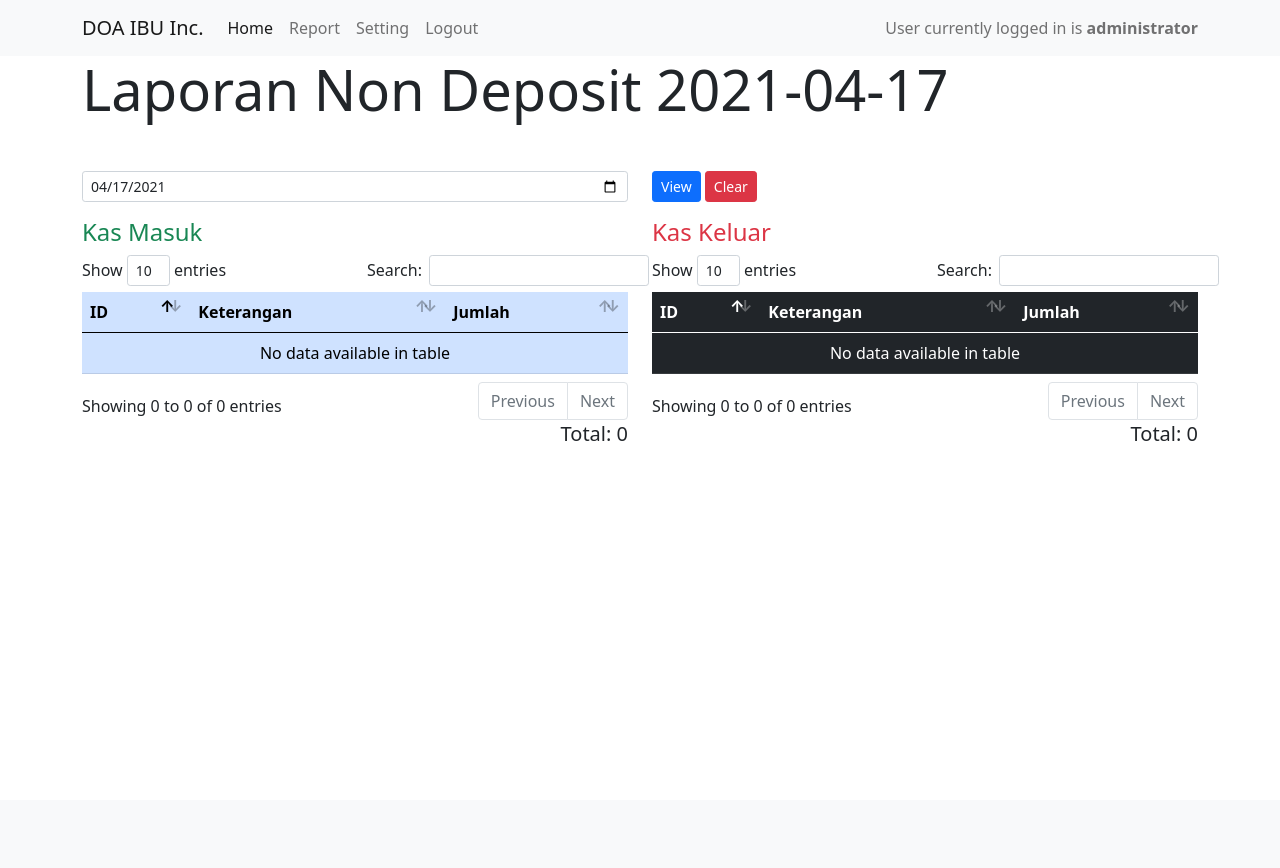
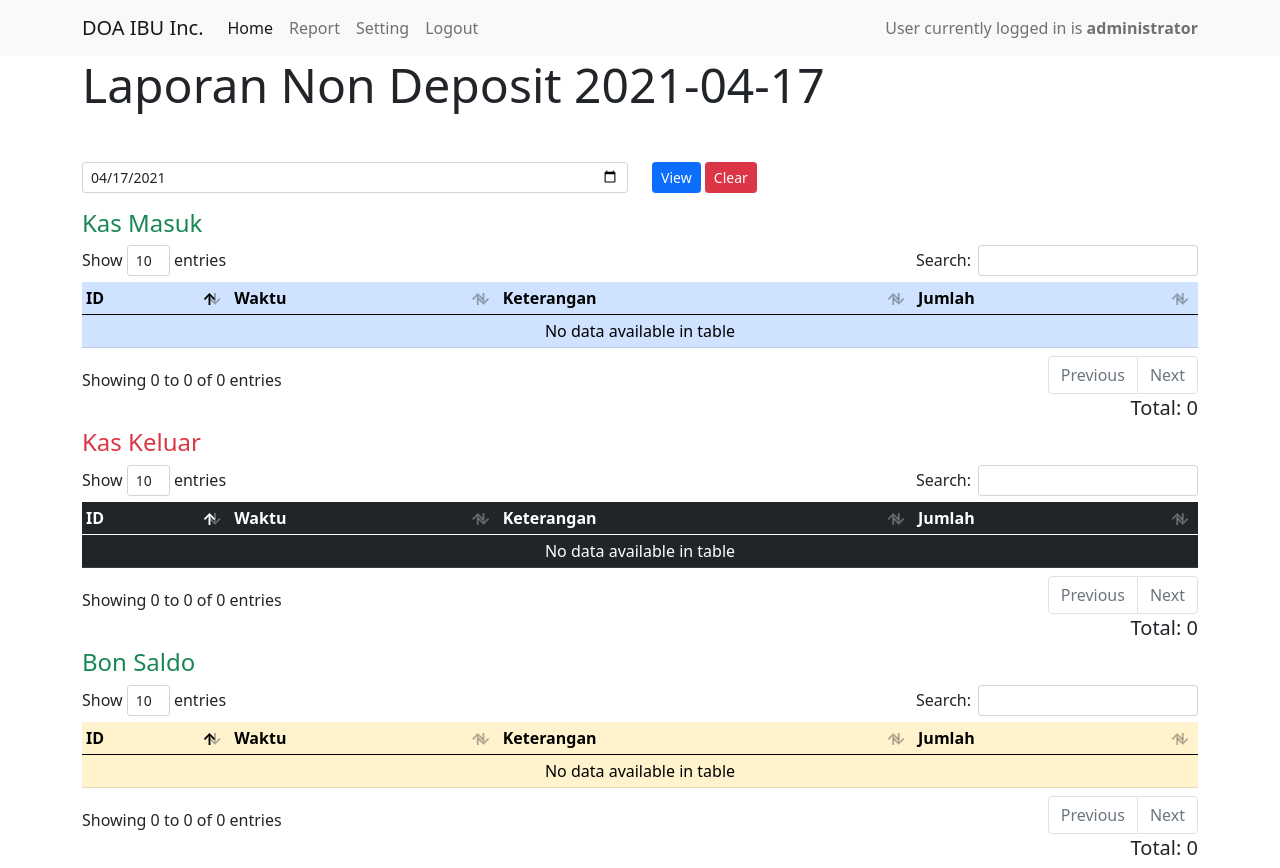
Before and after one commit to fendnugraha/pos, a CodeIgniter app: page /pos/home/report in a window 1280 px wide. Before the commit the page ends 441 px from the top, so only its background shows below. Run offline with CodeIgniter, Linux system fonts and the light colour scheme; a user stored in the database is signed in; data comes from the database, SQL or seed files in the repository; data that the repository does not hold is empty; some libraries are stand-ins or nearby versions.

Commit message:
fix filter tanggal report

```diff
--- a/application/controllers/Home.php
+++ b/application/controllers/Home.php
@@ -70,13 +70,19 @@ class Home extends CI_Controller
             $produk = $this->input->post('produk');
         };
 
+        if (null !== $this->input->post('cash')) {
+            $metode = 0;
+        } else {
+            $metode = 3;
+        }
+
         $konsumen = $idagen . "-" . $cekid['name'];
 
         $data = [
             'id' => null,
             'idagen' => $konsumen,
             'jumlah' => $this->input->post('jumlah'),
-            'metode' => 0,
+            'metode' => $metode,
             'status' => 'Out',
             'produk' => $produk,
             'tujuan' => $tujuan,
@@ -317,6 +323,7 @@ class Home extends CI_Controller
         $data['setting'] = $this->db->get('setting')->row_array();
         $data['nonDepIn'] = $this->home_model->recapNonDeposit($tanggal, 'In');
         $data['nonDepOut'] = $this->home_model->recapNonDeposit($tanggal, 'Out');
+        $data['nonDepBon'] = $this->db->get_where('deposit', ['date(waktu)' => $tanggal, 'metode' => 3])->result_array();
         $data['title'] = 'GSM - Report';
         $this->load->view('include/header', $data);
         $this->load->view('home/report', $data);
--- a/application/views/home/home.php
+++ b/application/views/home/home.php
@@ -32,6 +32,12 @@
                                         <div class="mb-3">
                                             <label for="idagen" class="form-label">ID Agen/Kode</label>
                                             <input type="text" name="idagen" id="idagen" class="form-control form-control-sm">
+                                        </div>
+                                        <div class="form-check">
+                                            <input class="form-check-input" type="checkbox" value="" id="cash" name="cash" value=3 checked>
+                                            <label class="form-check-label" for="cash" id="label-cash">
+                                                Cash/Tunai
+                                            </label>
                                         </div>
                                     </div>
                                 </div>
--- a/application/views/home/report.php
+++ b/application/views/home/report.php
@@ -1,5 +1,5 @@
 <div class="container">
-    <h4 class="display-4 mb-5">Laporan Non Deposit <?= $tanggal; ?></h4>
+    <h4 class="display-5 mb-5">Laporan Non Deposit <?= $tanggal; ?></h4>
     <form action="<?= base_url('home/report'); ?>" method="post" class="mb-3">
         <div class="row">
             <div class="col">
@@ -17,13 +17,12 @@
 
 
     </form>
-    <div class="row">
-        <div class="col">
     <h4 class="text-success">Kas Masuk</h4>
-            <table class="table display table-primary table-stripped">
+    <table class="table table-sm display table-primary table-stripped">
         <thead>
             <tr>
                 <th>ID</th>
+                <th>Waktu</th>
                 <th>Keterangan</th>
                 <th>Jumlah</th>
             </tr>
@@ -34,6 +33,7 @@
                 $totalIn += $n['jumlah']; ?>
                 <tr>
                     <td><?= $n['id']; ?></td>
+                    <td><?= $n['waktu']; ?></td>
                     <td><?= $n['keterangan']; ?></td>
                     <td class="text-end"><?= number_format($n['jumlah']); ?></td>
                 </tr>
@@ -41,13 +41,12 @@
         </tbody>
     </table>
     <h5 class="text-end">Total: <?= number_format($totalIn); ?></h5>
-        </div>
-        <div class="col">
     <h4 class="text-danger">Kas Keluar</h4>
-            <table class="table display table-dark table-stripped">
+    <table class="table table-sm display table-dark table-stripped">
         <thead>
             <tr>
                 <th>ID</th>
+                <th>Waktu</th>
                 <th>Keterangan</th>
                 <th>Jumlah</th>
             </tr>
@@ -60,6 +59,7 @@
             ?>
                 <tr>
                     <td><?= $n['id']; ?></td>
+                    <td><?= $n['waktu']; ?></td>
                     <td><?= $n['keterangan']; ?></td>
                     <td class="text-end"><?= number_format($n['jumlah']); ?></td>
                 </tr>
@@ -67,7 +67,27 @@
         </tbody>
     </table>
     <h5 class="text-end">Total: <?= number_format($totalOut); ?></h5>
-        </div>
-    </div>
-
-</div>
+    <h4 class="text-success">Bon Saldo</h4>
+    <table class="table table-sm display table-warning table-stripped">
+        <thead>
+            <tr>
+                <th>ID</th>
+                <th>Waktu</th>
+                <th>Keterangan</th>
+                <th>Jumlah</th>
+            </tr>
+        </thead>
+        <tbody>
+            <?php $totalBon = 0;
+            foreach ($nonDepBon as $n) {
+                $totalBon += $n['jumlah']; ?>
+                <tr>
+                    <td><?= $n['id']; ?></td>
+                    <td><?= $n['waktu']; ?></td>
+                    <td><?= $n['idagen']; ?></td>
+                    <td class="text-end"><?= number_format($n['jumlah']); ?></td>
+                </tr>
+            <?php }; ?>
+        </tbody>
+    </table>
+    <h5 class="text-end">Total: <?= number_format($totalBon); ?></h5>
```
Lines whose indentation alone changed are shown as unchanged.
